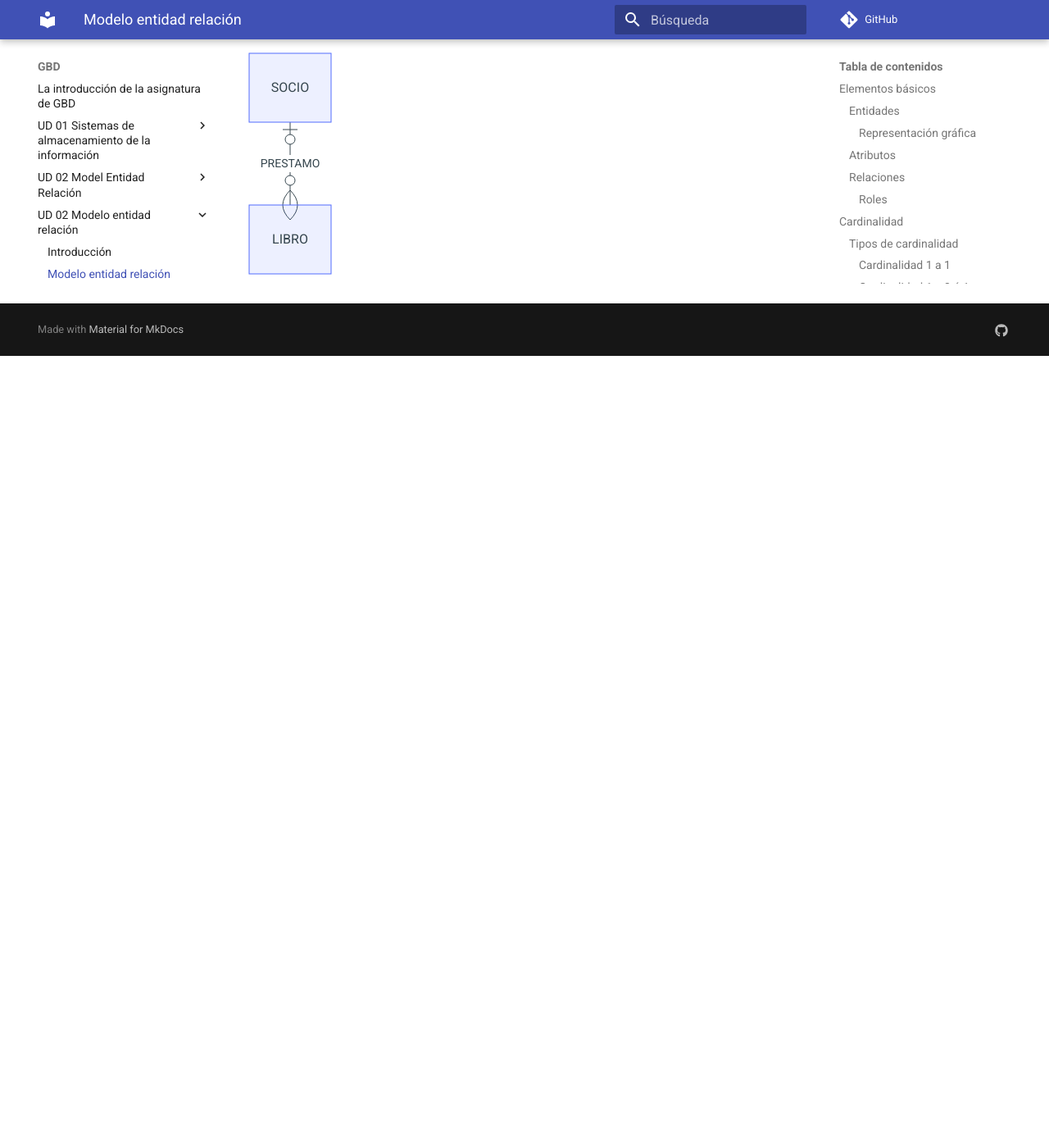
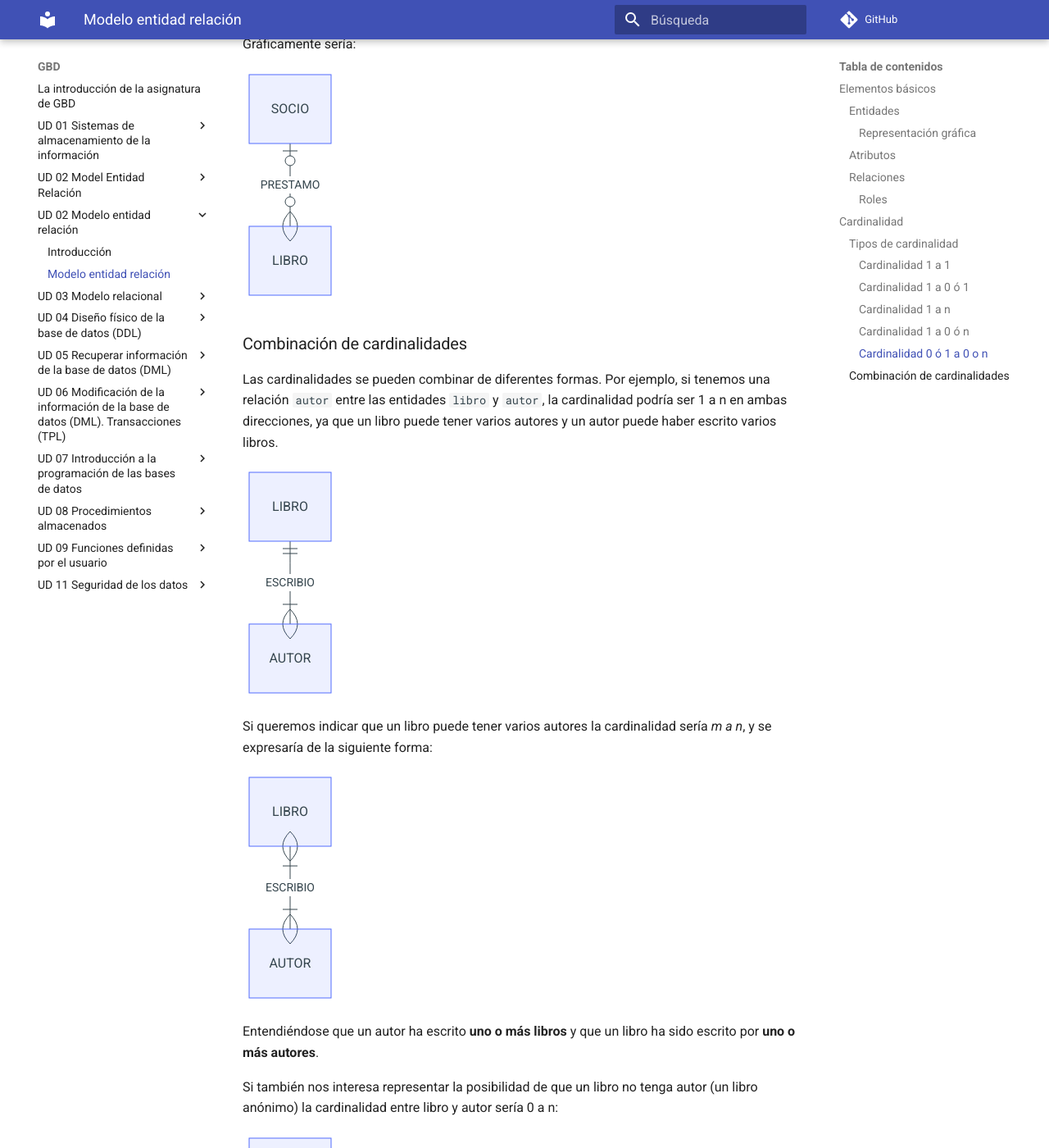
Before and after one commit to mmourazos/Curso-2024-2025, an MkDocs documentation site: the page built from docs/GBD/UD 02 - Modelo entidad-relación/Modelo entidad-relación.md, in a window 1280 px wide and 1400 px high, scrolled down 8324 px. Shown: the whole window at 82% size. Built offline with MkDocs 1.6.1 and Material for MkDocs 9.7.7, drawn with Linux system fonts in a browser that asks for light colours; comment, search, counter and statistics services are not loaded; before the commit the page ends 8758 px from its top, so only the background shows below that; some of the changed text lies outside the part shown.

Commit message:
Corrección de errores apuntes de GBD

````diff
--- a/docs/GBD/UD 02 - Modelo entidad-relación/Modelo entidad-relación.md
+++ b/docs/GBD/UD 02 - Modelo entidad-relación/Modelo entidad-relación.md
@@ -145,7 +145,7 @@ Se representaría de la siguiente forma:
 
 ```mermaid
 erDiagram
-    SOCIO ||--|o LIBRO : PRESTAMO
+    SOCIO ||--o{ LIBRO : PRESTAMO
 ```
 
 #### Cardinalidad 0 ó 1 a 0 o n
@@ -160,3 +160,28 @@ Gráficamente sería:
 erDiagram
     SOCIO |o--o{ LIBRO : PRESTAMO
 ```
+
+### Combinación de cardinalidades
+
+Las cardinalidades se pueden combinar de diferentes formas. Por ejemplo, si tenemos una relación `autor` entre las entidades `libro` y `autor`, la cardinalidad podría ser 1 a n en ambas direcciones, ya que un libro puede tener varios autores y un autor puede haber escrito varios libros.
+
+```mermaid
+erDiagram
+    LIBRO ||--|{ AUTOR : ESCRIBIO
+```
+
+Si queremos indicar que un libro puede tener varios autores la cardinalidad sería *m a n*, y se expresaría de la siguiente forma:
+
+```mermaid
+erDiagram
+    LIBRO }|--|{ AUTOR: ESCRIBIO
+```
+
+Entendiéndose que un autor ha escrito **uno o más libros** y que un libro ha sido escrito por **uno o más autores**.
+
+Si también nos interesa representar la posibilidad de que un libro no tenga autor (un libro anónimo) la cardinalidad entre libro y autor sería 0 a n:
+
+```mermaid
+erDiagram
+    LIBRO }|--o{ AUTOR : ESCRIBIO
+```
````
